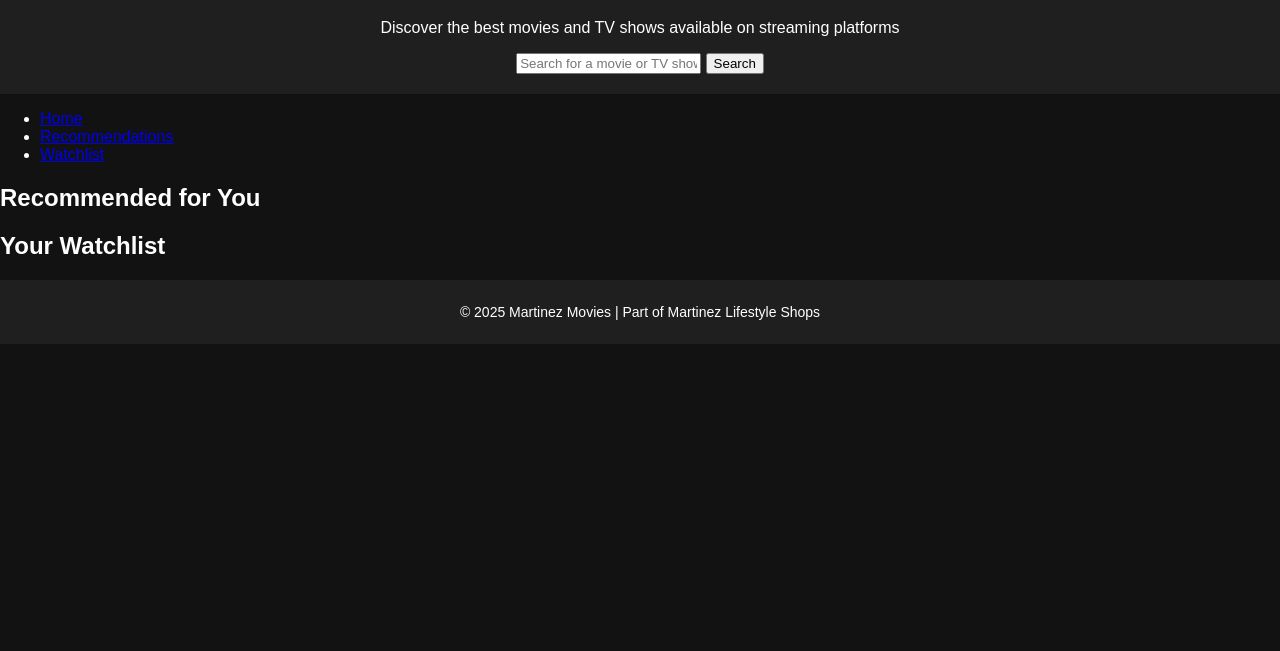
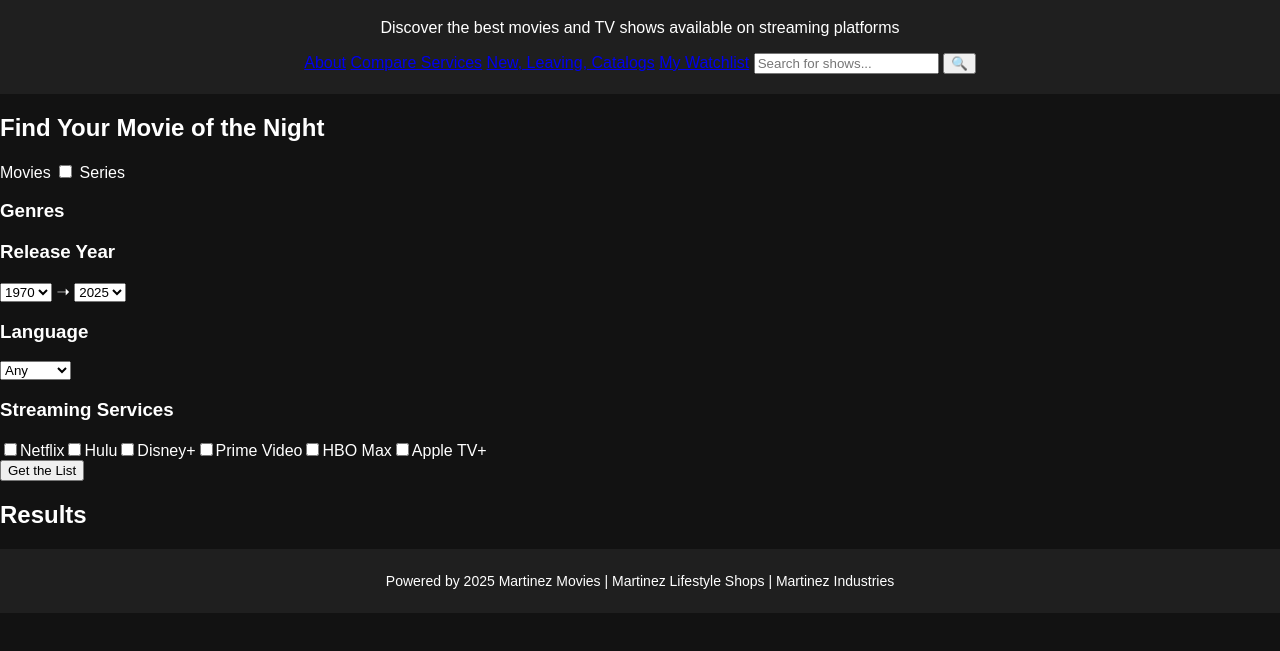
Before and after one commit to Martinezworldwide/MartinezMovies, a plain HTML site: page index.html in a window 1280 px wide. Shown: the part 81-732 px from the top of the page. Drawn offline with Linux system fonts and the light colour scheme; no server answers.

Commit message:
Update index.html

```diff
--- a/index.html
+++ b/index.html
@@ -3,37 +3,69 @@
 <head>
     <meta charset="UTF-8">
     <meta name="viewport" content="width=device-width, initial-scale=1.0">
-    <title>Martinez Movies - Lifestyle Shops</title>
+    <title>Martinez Movies - Find & Watch</title>
     <link rel="stylesheet" href="styles.css">
 </head>
 <body>
     <header>
         <h1>Martinez Movies</h1>
-        <p>Discover the best movies and TV shows available on streaming platforms</p>
-        <input type="text" id="search" placeholder="Search for a movie or TV show...">
-        <button onclick="searchMovies()">Search</button>
+<p>Discover the best movies and TV shows available on streaming platforms</p>
+
+        <nav>
+            <a href="#">About</a>
+            <a href="#">Compare Services</a>
+            <a href="#">New, Leaving, Catalogs</a>
+            <a href="watchlist.html">My Watchlist</a>
+            <input type="text" id="search" placeholder="Search for shows...">
+            <button onclick="searchMovies()">🔍</button>
+        </nav>
     </header>
 
-    <nav>
-        <ul>
-            <li><a href="#">Home</a></li>
-            <li><a href="#recommendations">Recommendations</a></li>
-            <li><a href="#watchlist">Watchlist</a></li>
-        </ul>
-    </nav>
+    <main>
+        <section id="filters">
+            <h2>Find Your Movie of the Night</h2>
 
-    <section id="recommendations">
-        <h2>Recommended for You</h2>
-        <div id="movies-list"></div>
-    </section>
+            <div class="toggle">
+                <label>Movies</label>
+                <input type="checkbox" id="toggleType">
+                <label>Series</label>
+            </div>
 
-    <section id="watchlist">
-        <h2>Your Watchlist</h2>
-        <ul id="watchlist-items"></ul>
-    </section>
+            <div class="filter-group">
+                <h3>Genres</h3>
+                <div id="genres"></div>
+            </div>
+
+            <div class="filter-group">
+                <h3>Release Year</h3>
+                <select id="yearFrom"></select> ➝ <select id="yearTo"></select>
+            </div>
+
+            <div class="filter-group">
+                <h3>Language</h3>
+                <select id="language">
+                    <option value="any">Any</option>
+                    <option value="en">English</option>
+                    <option value="es">Spanish</option>
+                </select>
+            </div>
+
+            <div class="filter-group">
+                <h3>Streaming Services</h3>
+                <div id="streamingServices"></div>
+            </div>
+
+            <button onclick="applyFilters()">Get the List</button>
+        </section>
+
+        <section id="results">
+            <h2>Results</h2>
+            <div id="movies-container"></div>
+        </section>
+    </main>
 
     <footer>
-        <p>&copy; 2025 Martinez Movies | Part of Martinez Lifestyle Shops</p>
+        <p>Powered by 2025 Martinez Movies | Martinez Lifestyle Shops | Martinez Industries</p>
     </footer>
 
     <script src="script.js"></script>
```
